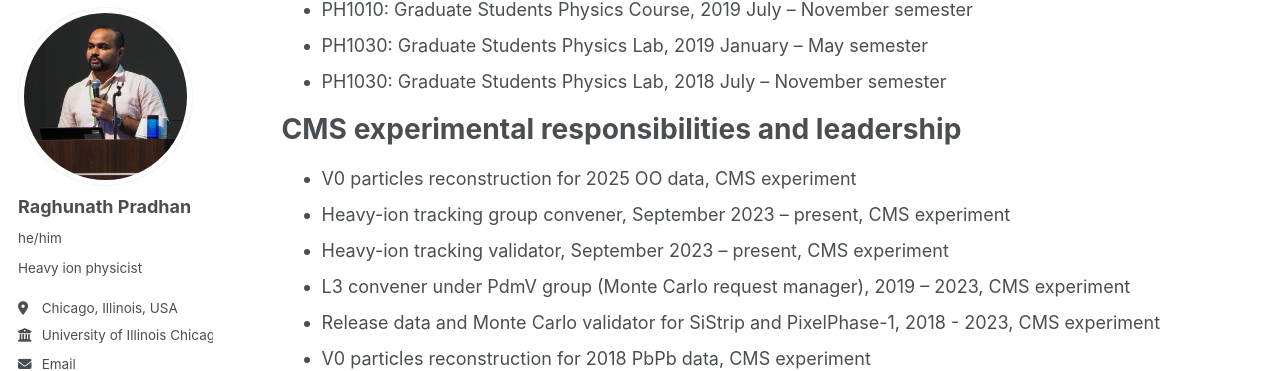
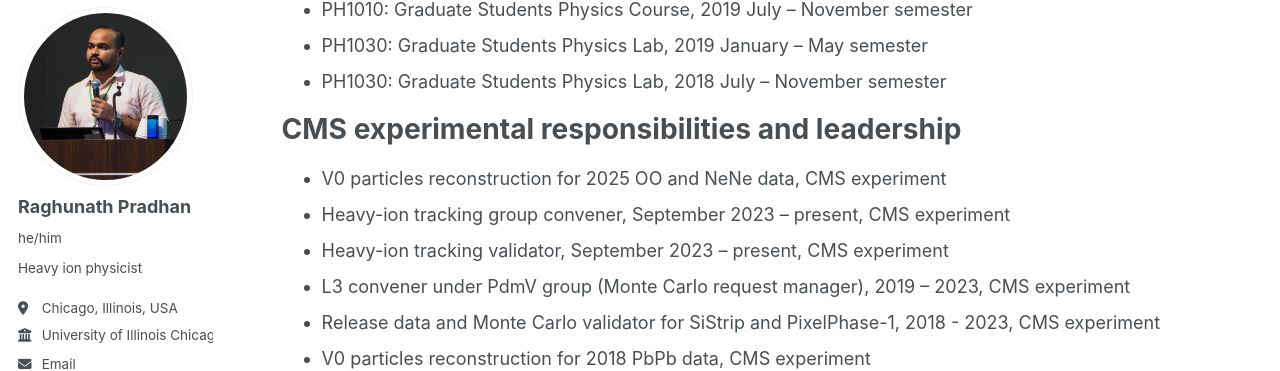
Before and after one commit to RAGHUMATAPITA/RAGHUMATAPITA.github.io, a Jekyll site: the page built from _pages/cv.md, in a window 1280 px wide and 900 px high, scrolled down 6756 px. Shown: the part 92-463 px from the top of the window. Built offline with Jekyll 4.4.1, drawn with Linux system fonts in a browser that asks for light colours; some web fonts are replaced; a script that is not in the unit is left out.

Commit message:
updating publications

```diff
--- a/_pages/cv.md
+++ b/_pages/cv.md
@@ -147,7 +147,7 @@ Served as Teaching Assistant for the following courses at IIT Madras during my P
 
 CMS experimental responsibilities and leadership
 ======
-* V0 particles reconstruction for 2025 OO data, CMS experiment
+* V0 particles reconstruction for 2025 OO and NeNe data, CMS experiment
 * Heavy-ion tracking group convener, September 2023 – present, CMS experiment
 * Heavy-ion tracking validator, September 2023 – present, CMS experiment
 * L3 convener under PdmV group (Monte Carlo request manager), 2019 – 2023, CMS experiment
```
